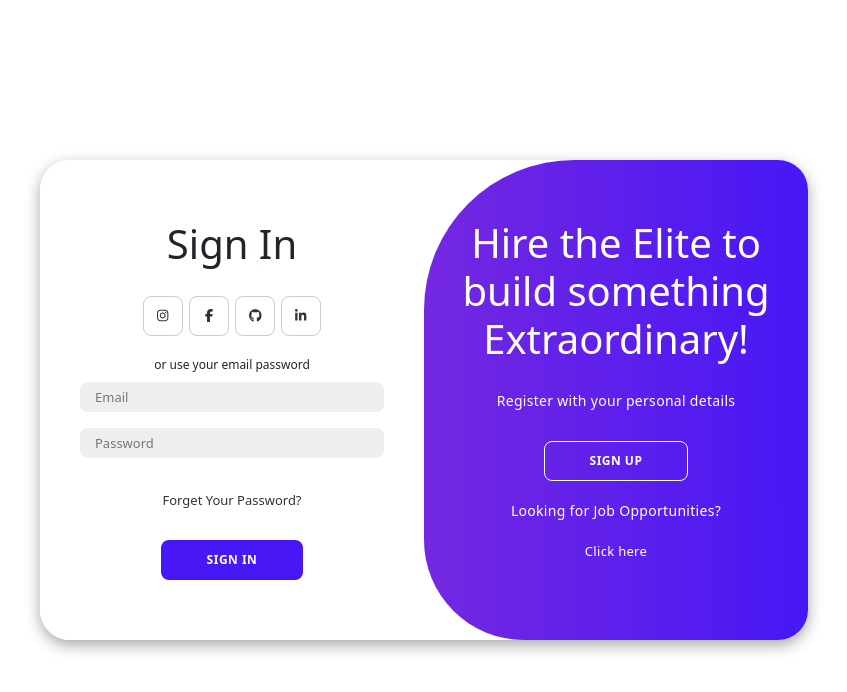
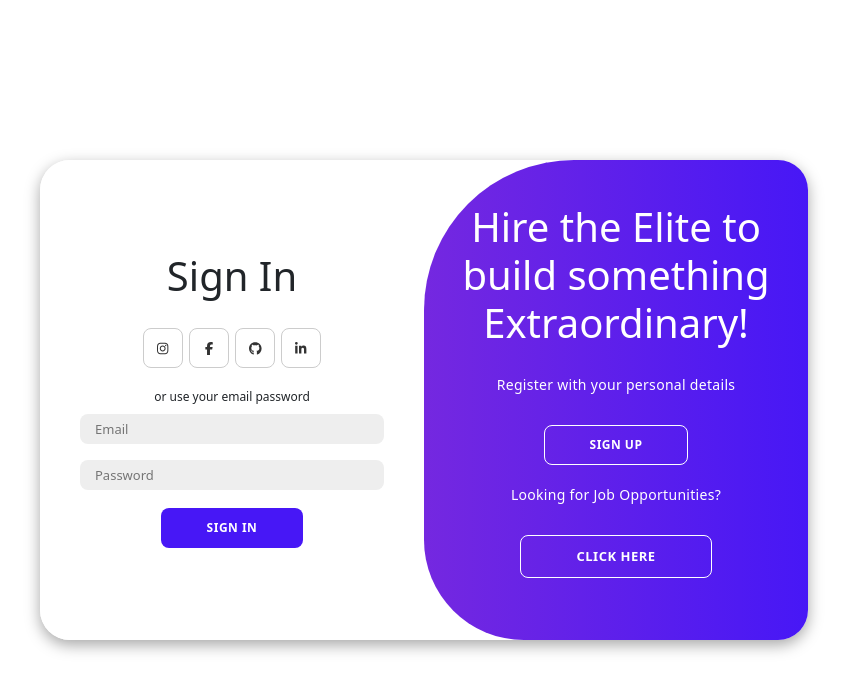
Before and after one commit to Sanjana-Boligorla/IWP-react, a React (Create React App) app: page /alogin in a window 1280 px wide. Shown: the top 692 px of the page, without its empty margins (216-1063 px from the left). Built offline with nearby package versions, Linux system fonts and the light colour scheme.

Commit message:
Update adminlogin.js

```diff
--- a/src/components/adminlogin.js
+++ b/src/components/adminlogin.js
@@ -2,20 +2,50 @@ import React, { useState } from 'react';
 import './style.css';
 import { FontAwesomeIcon } from '@fortawesome/react-fontawesome';
 import { faInstagram, faFacebookF, faGithub, faLinkedinIn } from '@fortawesome/free-brands-svg-icons';
-import 'bootstrap/dist/css/bootstrap.min.css';
+import axios from 'axios';
+import { useNavigate } from 'react-router-dom';
 
 const LoginPage = () => {
+
+    const navigate = useNavigate();
+
     const [isSignUp, setIsSignUp] = useState(false);
+    const [formData, setFormData] = useState({
+        name: '',
+        email: '',
+        password: ''
+    });
 
     const toggleForm = () => {
         setIsSignUp(!isSignUp);
     };
 
+    const handleChange = (e) => {
+        setFormData({ ...formData, [e.target.name]: e.target.value });
+    };
+
+    const handleSubmit = async (e) => {
+        e.preventDefault();
+        try {
+            if (isSignUp) {
+                await axios.post('http://localhost:5000/admin/signup', formData);
+                alert('Admin sign up successful');
+                navigate('/adminhome');
+            } else {
+                await axios.post('http://localhost:5000/admin/signin', formData);
+                alert('Admin sign in successful');
+                navigate('/adminhome');
+            }
+        } catch (error) {
+            alert(error.response.data);
+        }
+    };
+
     return (
         <div className={`container1 ${isSignUp ? 'active' : ''}`}>
             <div className="form-container sign-up">
-                <form>
-                    <h1>Create Account</h1>
+                <form onSubmit={handleSubmit}>
+                    <h1>Create Admin Account</h1>
                     <div className="social-icons">
                         <a href="https://www.instagram.com/" className="icon"><FontAwesomeIcon icon={faInstagram} /></a>
                         <a href="https://www.facebook.com/" className="icon"><FontAwesomeIcon icon={faFacebookF} /></a>
@@ -23,14 +53,14 @@ const LoginPage = () => {
                         <a href="https://in.linkedin.com/" className="icon"><FontAwesomeIcon icon={faLinkedinIn} /></a>
                     </div>
                     <span>or use your email for registration</span>
-                    <input type="text" placeholder="Name" />
-                    <input type="email" placeholder="Email" />
-                    <input type="password" placeholder="Password" />
-                    <button>Sign Up</button>
+                    <input type="text" name="name" placeholder="Name" value={formData.name} onChange={handleChange} />
+                    <input type="email" name="email" placeholder="Email" value={formData.email} onChange={handleChange} />
+                    <input type="password" name="password" placeholder="Password" value={formData.password} onChange={handleChange} />
+                    <button type="submit">Sign Up</button>
                 </form>
             </div>
             <div className="form-container sign-in">
-                <form>
+                <form onSubmit={handleSubmit}>
                     <h1>Sign In</h1>
                     <div className="social-icons">
                         <a href="https://www.instagram.com/" className="icon"><FontAwesomeIcon icon={faInstagram} /></a>
@@ -39,24 +69,23 @@ const LoginPage = () => {
                         <a href="https://in.linkedin.com/" className="icon"><FontAwesomeIcon icon={faLinkedinIn} /></a>
                     </div>
                     <span>or use your email password</span>
-                    <input type="email" placeholder="Email" />
-                    <input type="password" placeholder="Password" />
-                    <a href="#">Forget Your Password?</a>
-                    <button>Sign In</button>
+                    <input type="email" name="email" placeholder="Email" value={formData.email} onChange={handleChange} />
+                    <input type="password" name="password" placeholder="Password" value={formData.password} onChange={handleChange} />
+                    <button type="submit">Sign In</button>
                 </form>
             </div>
             <div className="toggle-container">
                 <div className="toggle">
                     <div className="toggle-panel toggle-left">
                         <h1>Welcome Back!</h1>
-                        <p>Enter your personal details</p>
+                        <p>Enter your details</p>
                         <button className="hidden" onClick={toggleForm}>Sign In</button>
                     </div>
                     <div className="toggle-panel toggle-right">
                         <h1>Hire the Elite to build something Extraordinary!</h1>
-                    <p>Register with your personal details</p>
+                        <p>Register with your personal details</p>
                         <button className="hidden" onClick={toggleForm}>Sign Up</button>
-                        <p>Looking for Job Opportunities?<br /><br /><a href="/login" style={{ textDecoration: 'none', color: 'white' }}>Click here</a></p>
+                        <p>Looking for Job Opportunities?<br /><br /><button className="hidden"><a href="/login" style={{ textDecoration: 'none', color: 'white' }}>Click here</a></button></p>
                     </div>
                 </div>
             </div>
```
